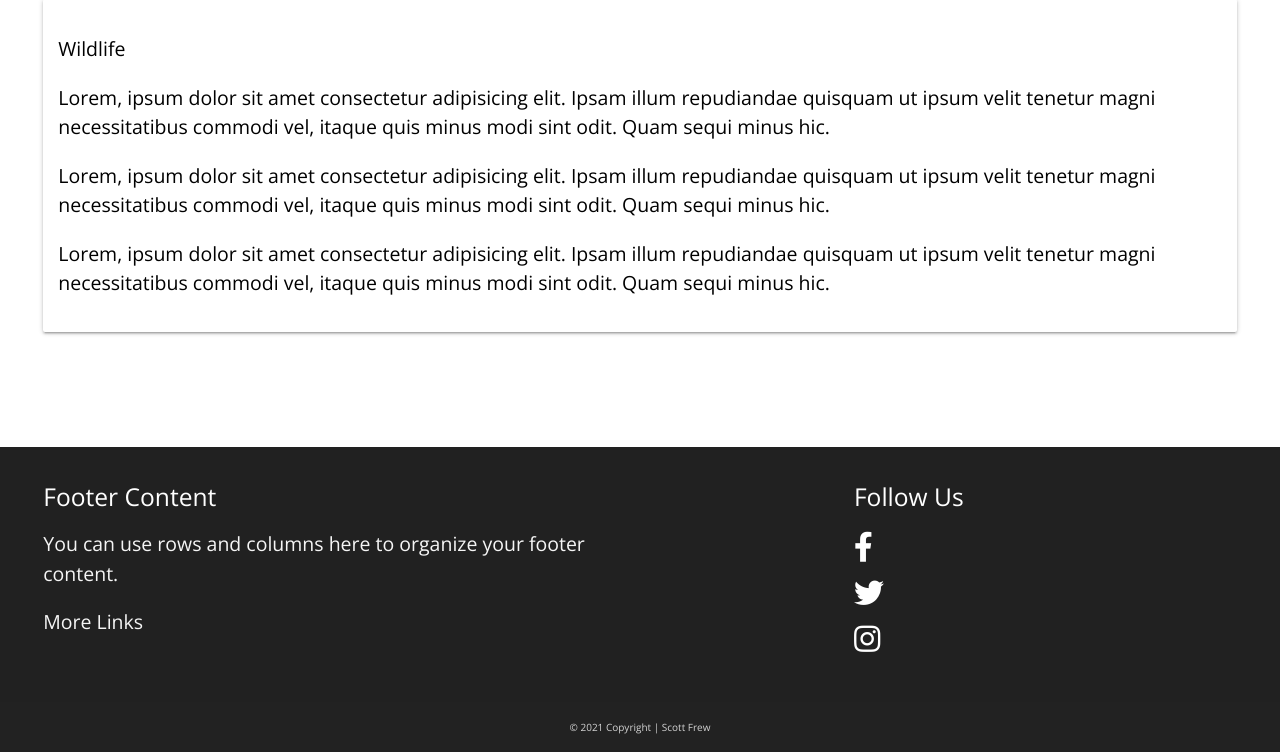
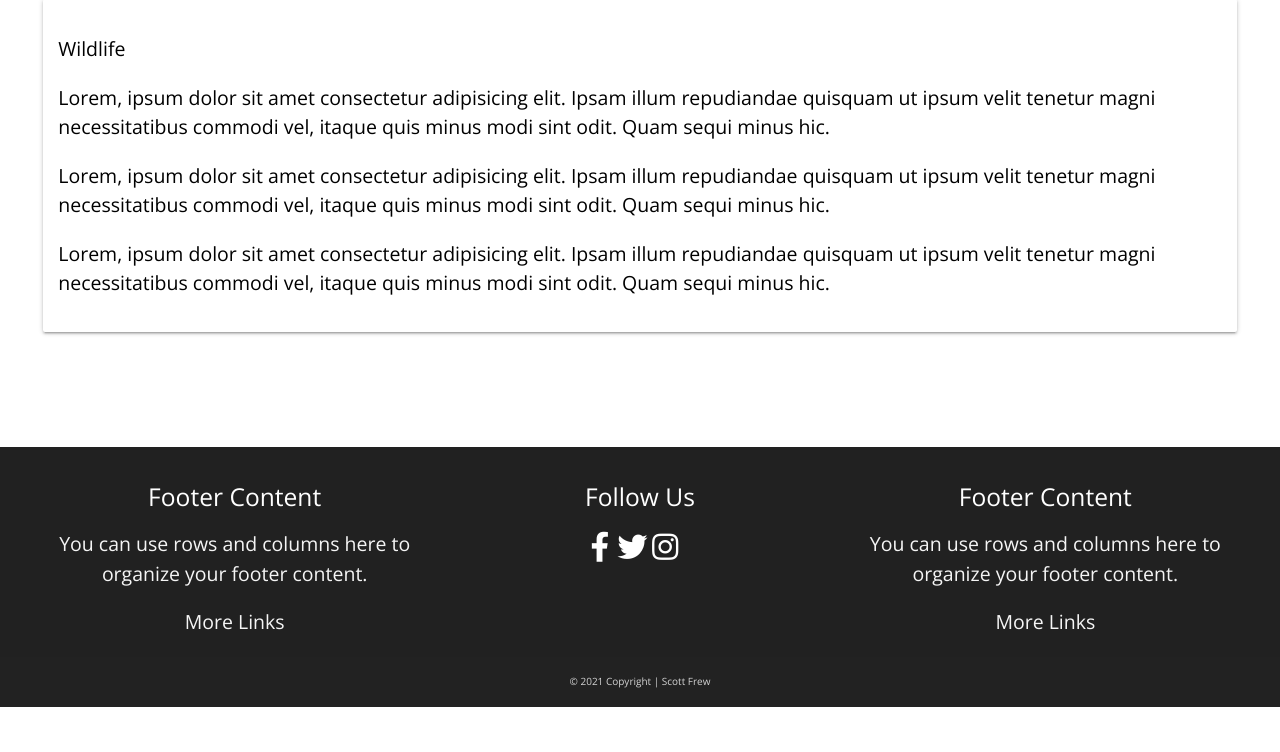
Before and after one commit to scotty-james/Milestone-Project-3--North-Coast-500, a Flask app: page / in a window 1280 px wide. Shown: the part 4166-4918 px from the top of the page. After the commit the page ends 4873 px from the top, so only its background shows below. Run offline with Flask 2, Linux system fonts and the light colour scheme; some libraries are stand-ins or nearby versions.

Commit message:
Add favicon, add CSS to footer

```diff
--- a/static/css/style.css
+++ b/static/css/style.css
@@ -312,6 +312,10 @@ button, input, optgroup, select, textarea {
 	color: #ffffff;
 }
 
+.list-inline-item {
+  display: inline-block;
+}
+
 .footer-copyright {
   padding-top: 0;
   margin: 0;
--- a/templates/base.html
+++ b/templates/base.html
@@ -3,6 +3,7 @@
 <head>
     <meta charset="UTF-8">
     <meta name="viewport" content="width=device-width, initial-scale=1.0">
+    <link rel="icon" type="image/x-icon" href="static/images/favicon.ico">
     <link rel="stylesheet" href="https://cdnjs.cloudflare.com/ajax/libs/font-awesome/5.13.1/css/all.min.css"
         integrity="sha512-xA6Hp6oezhjd6LiLZynuukm80f8BoZ3OpcEYaqKoCV3HKQDrYjDE1Gu8ocxgxoXmwmSzM4iqPvCsOkQNiu41GA==" crossorigin="anonymous" type="text/css">
     <link rel="stylesheet" href="https://cdnjs.cloudflare.com/ajax/libs/materialize/1.0.0/css/materialize.min.css" type="text/css">
@@ -87,12 +88,12 @@
 <footer class="page-footer grey darken-4">
   <div class="container">
     <div class="row">
-      <div class="col l6 s12">
+      <div class="col s12 m4 center-align">
         <h5 class="white-text">Footer Content</h5>
         <p class="grey-text text-lighten-4">You can use rows and columns here to organize your footer content.</p>
         <a class="grey-text text-lighten-4" href="#!">More Links</a>
       </div>
-      <div class="col l4 offset-l2 s12">
+      <div class="col s12 m4 center-align">
         <h5 class="white-text">Follow Us</h5>
         <ul class="social-links">
           <li class="list-inline-item">
@@ -115,6 +116,11 @@
           </li>
        </ul>
       </div>
+      <div class="col s12 m4 center-align">
+        <h5 class="white-text">Footer Content</h5>
+        <p class="grey-text text-lighten-4">You can use rows and columns here to organize your footer content.</p>
+        <a class="grey-text text-lighten-4" href="#!">More Links</a>
+      </div>
     </div>
   </div>
   <div class="footer-copyright">
```
Also changed, not shown: static/images/favicon.ico (added).
